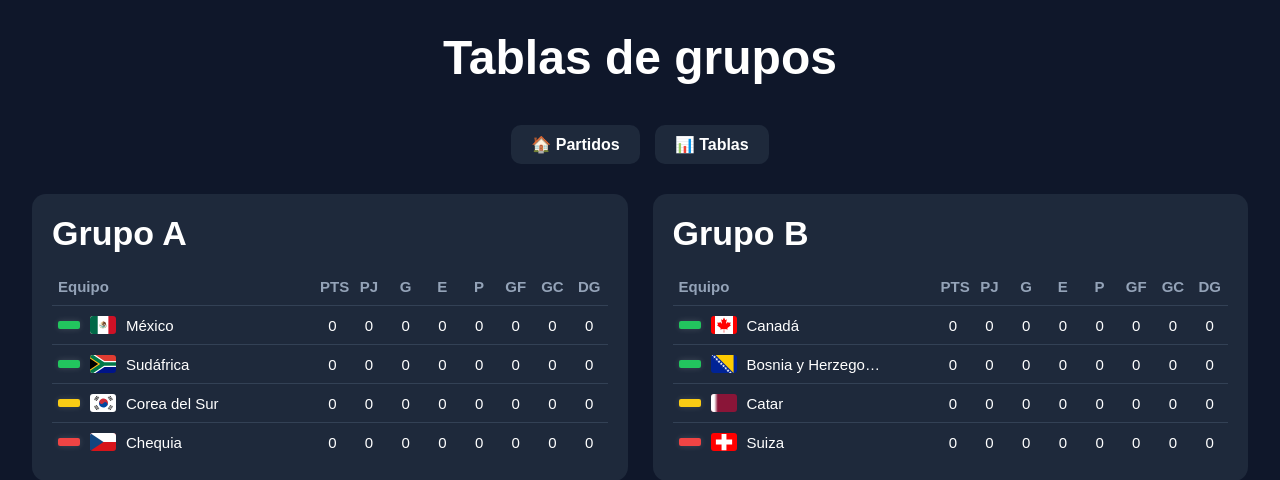
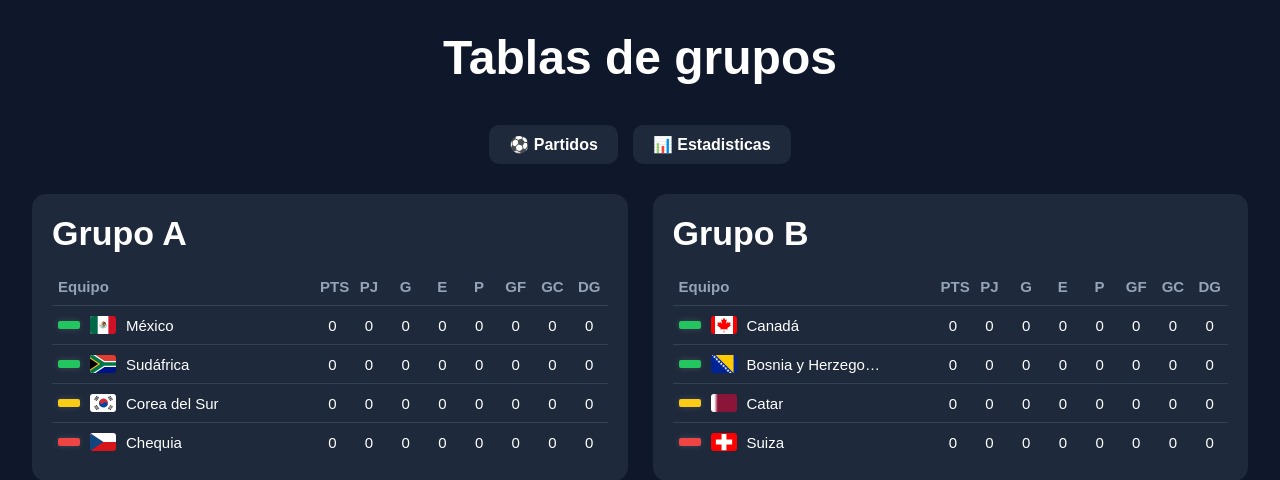
Before and after one commit to Luiseoma/pagina_stats, a Flask app: page /tables in a window 1280 px wide. Shown: the top 480 px of the page. Run offline with Flask 3, Linux system fonts and the light colour scheme.

Commit message:
botones agregados

```diff
--- a/templates/home.html
+++ b/templates/home.html
@@ -6,12 +6,8 @@
 
 <div class="top-buttons">
 
-    <a href="/" class="nav-button">
-        Partidos
-    </a>
-
     <a href="/tables" class="nav-button">
-        Grupos
+       🏆 Grupos
     </a>
 
 </div>
--- a/templates/match.html
+++ b/templates/match.html
@@ -87,8 +87,8 @@
         </div>
 
          <div class="top-buttons">
-                <a href="/" class="nav-button">🏠 Partidos</a>
-                <a href="/tables" class="nav-button">📊 Tablas</a>
+                <a href="/" class="nav-button">⚽ Partidos</a>
+                <a href="/tables" class="nav-button">🏆 Grupos</a>
         </div>
 
     {% endif %}
--- a/templates/tables.html
+++ b/templates/tables.html
@@ -4,8 +4,8 @@
     <h1>Tablas de grupos</h1>
 
     <div class="top-buttons">
-    <a href="/" class="nav-button">🏠 Partidos</a>
-    <a href="/tables" class="nav-button">📊 Tablas</a>
+    <a href="/" class="nav-button">⚽ Partidos</a>
+    <a href="/" class="nav-button"> 📊 Estadisticas</a>
 </div>
 
     <div class="groups-section">
```
